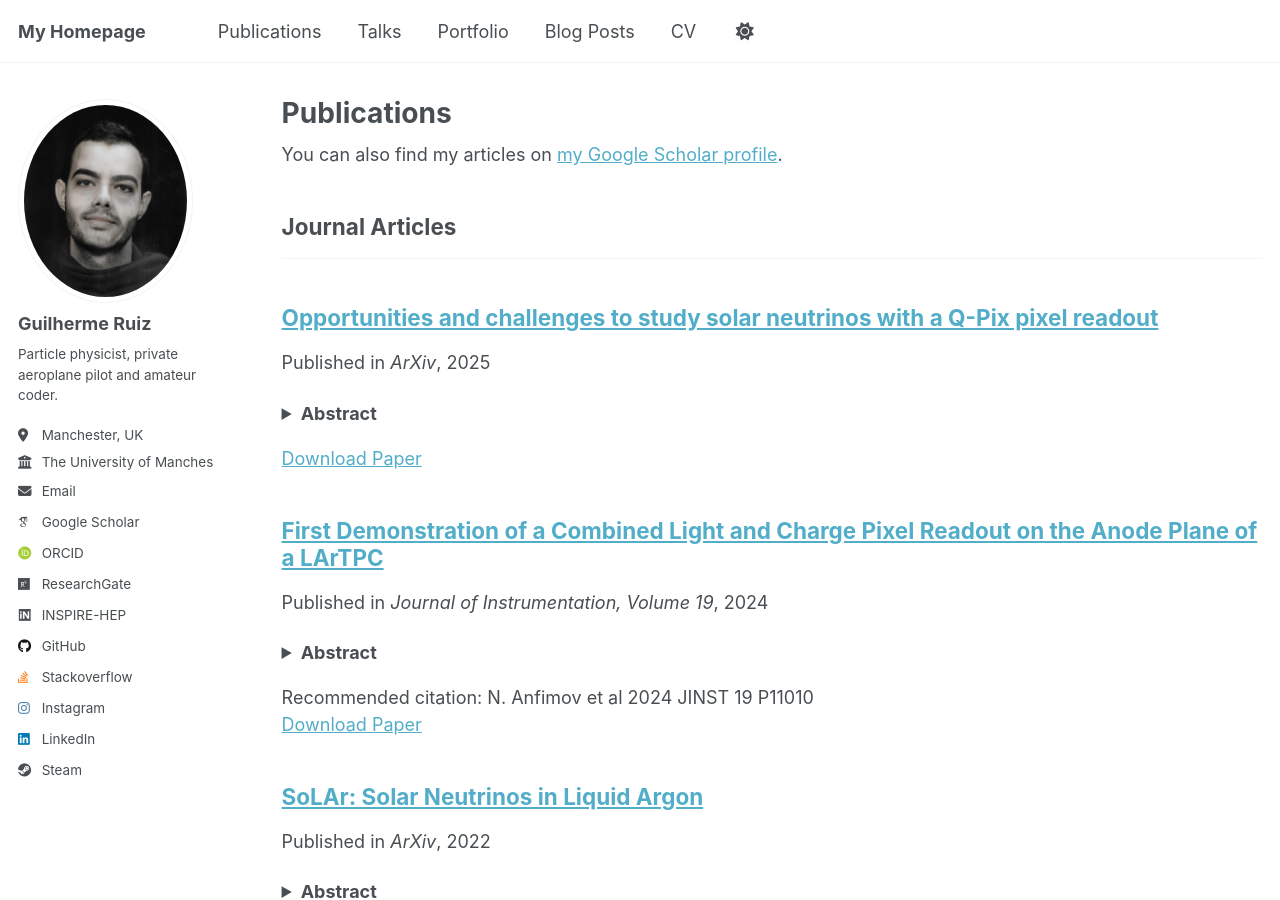
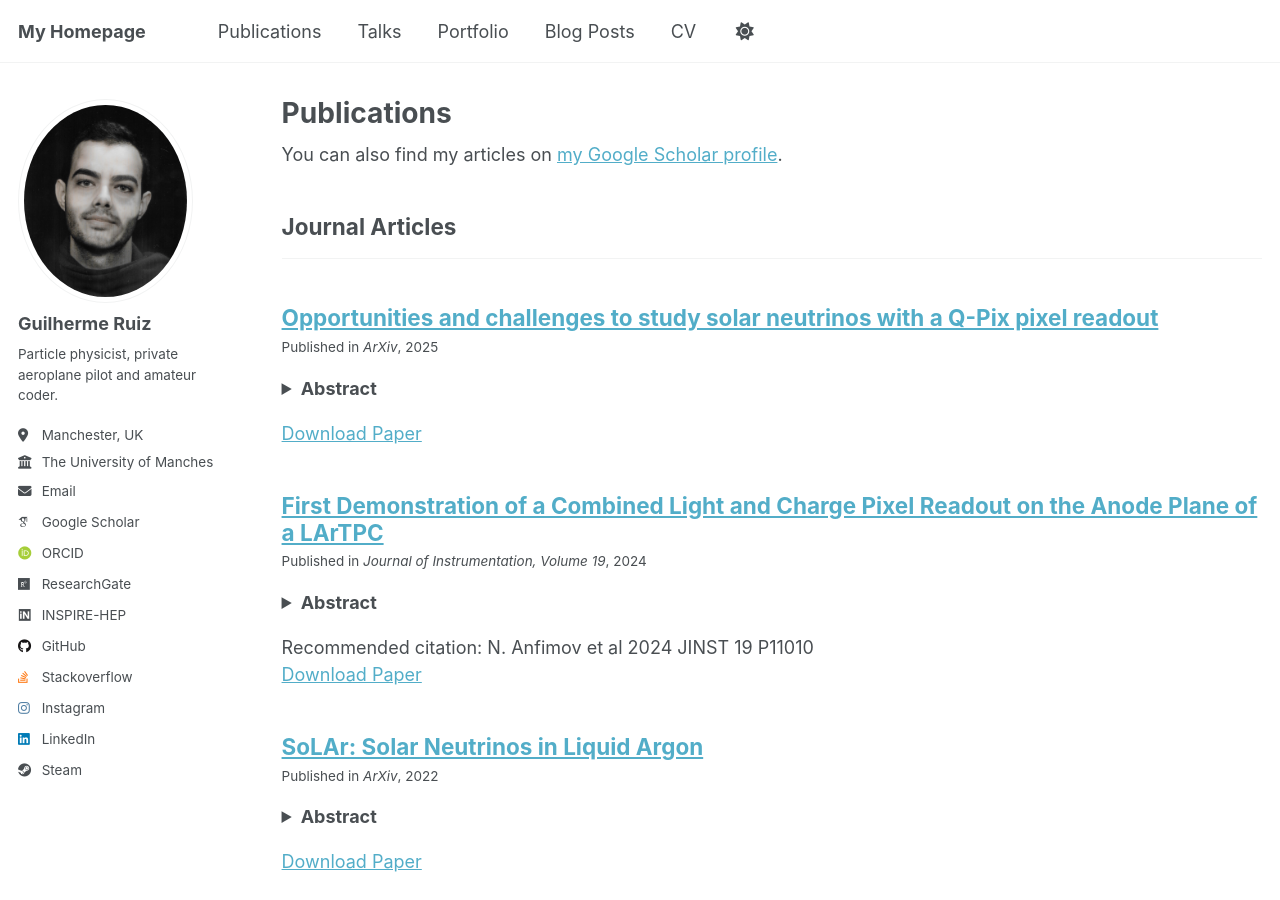
Before and after one commit to guigoruiz1/guigoruiz1.github.io, a Jekyll site: the page built from _pages/publications.html, in a window 1280 px wide and 900 px high. Built offline with Jekyll 4.4.1, drawn with Linux system fonts in a browser that asks for light colours; some web fonts are replaced; a script that is not in the unit is left out.

Commit message:
minor tweak

```diff
--- a/_includes/archive-single.html
+++ b/_includes/archive-single.html
@@ -35,9 +35,11 @@
     {% endif %}
 
     {% if post.collection == 'teaching' %}
-    <p> {{ post.type }}, <i>{{ post.venue }}</i>, {{ post.date | default: "1900-01-01" | date: "%Y" }} </p>
+    <p class="archive__item-excerpt"> {{ post.type }}, <i>{{ post.venue }}</i>, {{ post.date | default: "1900-01-01" |
+      date: "%Y" }} </p>
     {% elsif post.collection == 'publications' %}
-    <p>Published in <i>{{ post.venue }}</i>, {{ post.date | default: "1900-01-01" | date: "%Y" }} </p>
+    <p class="archive__item-excerpt">Published in <i>{{ post.venue }}</i>, {{ post.date | default: "1900-01-01" | date:
+      "%Y" }} </p>
     {% elsif post.date %}
     <p class="page__date"><strong><i class="fa fa-fw fa-calendar" aria-hidden="true"></i> {{
         site.data.ui-text[site.locale].date_label | default: "Published:" }}</strong> <time
```
